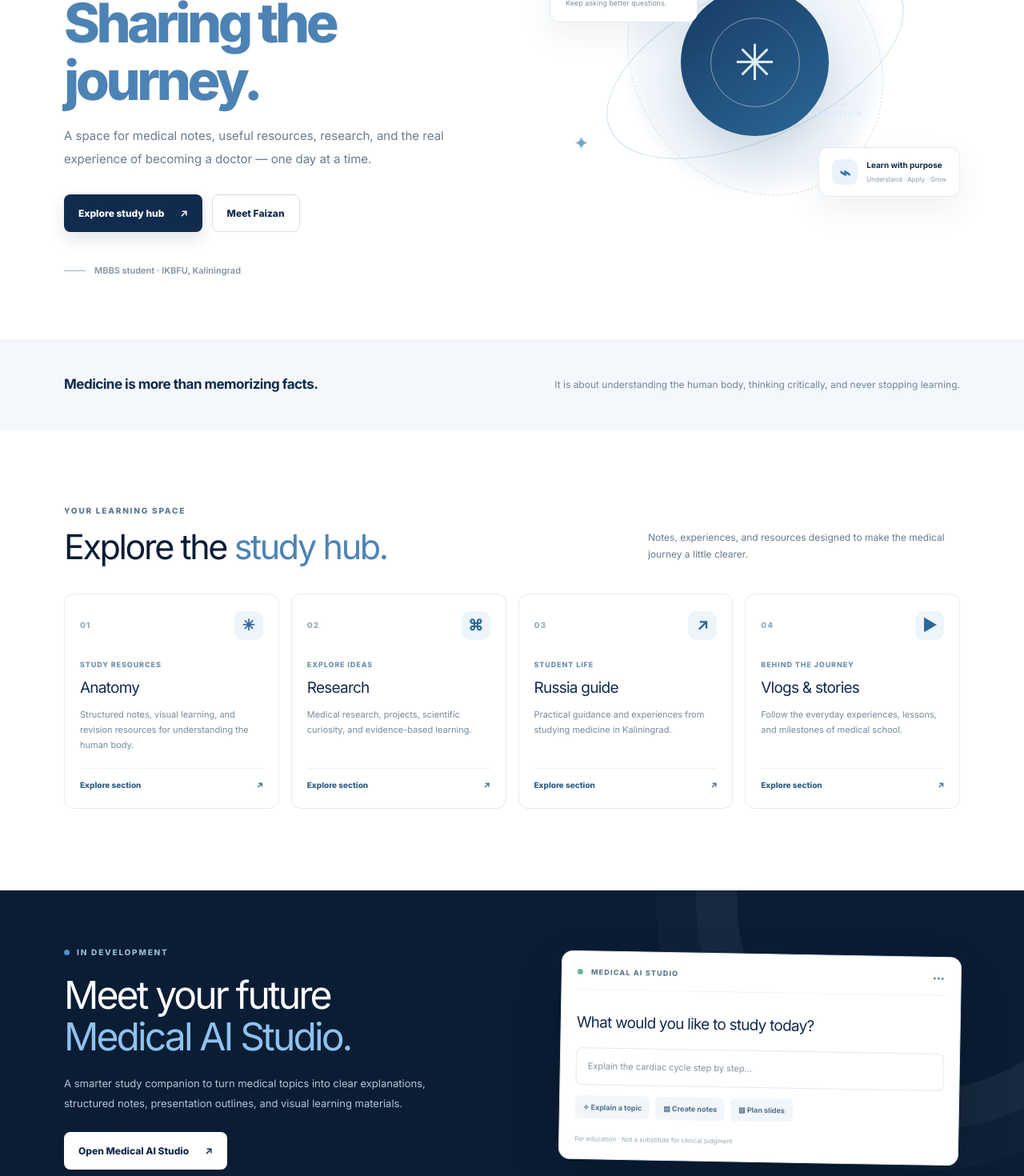
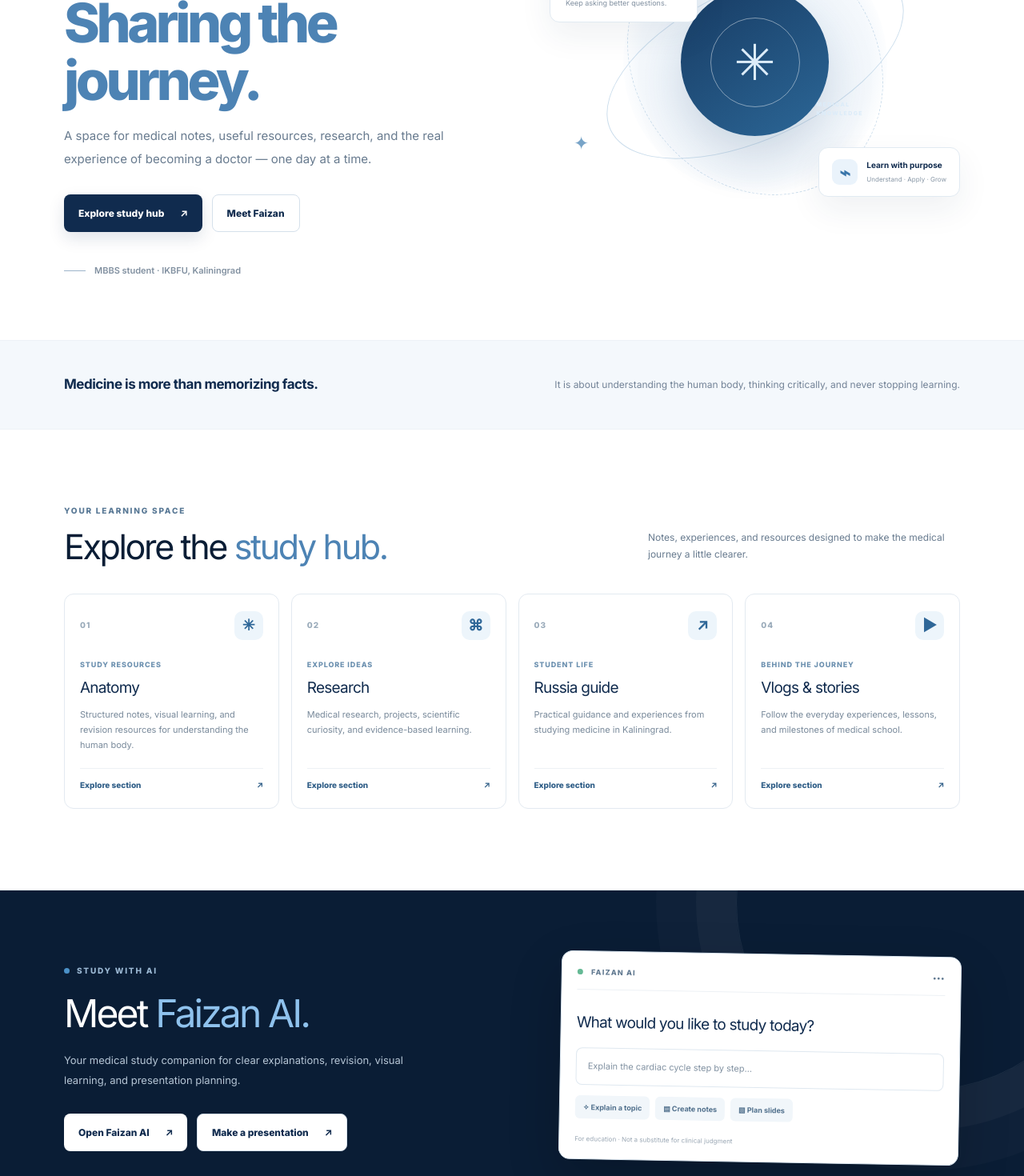
Before and after one commit to mdfaizan220163/med-student-site, a Next.js app: page / in a window 1280 px wide. Shown: the part 340-1810 px from the top of the page at 80% size. Built offline with nearby package versions, Linux system fonts and the light colour scheme.

Commit message:
Feature Faizan AI and presentation maker on homepage

```diff
--- a/app/page.tsx
+++ b/app/page.tsx
@@ -1,58 +1,18 @@
 import Link from "next/link";
-
 const sections = [
   { n: "01", title: "Anatomy", tag: "Study resources", text: "Structured notes, visual learning, and revision resources for understanding the human body.", href: "/anatomy", icon: "✳" },
   { n: "02", title: "Research", tag: "Explore ideas", text: "Medical research, projects, scientific curiosity, and evidence-based learning.", href: "/faizan", icon: "⌘" },
   { n: "03", title: "Russia guide", tag: "Student life", text: "Practical guidance and experiences from studying medicine in Kaliningrad.", href: "/russia", icon: "↗" },
   { n: "04", title: "Vlogs & stories", tag: "Behind the journey", text: "Follow the everyday experiences, lessons, and milestones of medical school.", href: "/vlogs", icon: "▶" },
 ];
-
 export default function Home() {
-  return (
-    <main>
-      <section className="hero wrap">
-        <div className="hero-copy">
-          <div className="eyebrow"><span className="dot" /> MEDICINE · LEARNING · CURIOSITY</div>
-          <h1>Learning medicine.<br /><span>Sharing the journey.</span></h1>
-          <p className="hero-lead">A space for medical notes, useful resources, research, and the real experience of becoming a doctor — one day at a time.</p>
-          <div className="hero-actions">
-            <Link href="/anatomy" className="btn btn-primary">Explore study hub <span>↗</span></Link>
-            <Link href="/about" className="btn btn-outline">Meet Faizan</Link>
-          </div>
-          <div className="hero-caption"><span /> MBBS student · IKBFU, Kaliningrad</div>
-        </div>
-        <div className="hero-visual" aria-label="Medical learning artwork">
-          <div className="orbit orbit-a" /><div className="orbit orbit-b" />
-          <div className="visual-plus">+</div><div className="visual-star">✦</div>
-          <div className="visual-core"><div className="core-ring">✳</div><small>MEDICAL<br />KNOWLEDGE</small></div>
-          <div className="float-card float-top"><small>THE STUDY MINDSET</small><strong>Curiosity<br />meets science.</strong><span>Keep asking better questions.</span></div>
-          <div className="float-card float-bottom"><b>⌁</b><div><strong>Learn with purpose</strong><span>Understand · Apply · Grow</span></div></div>
-        </div>
-      </section>
-
-      <section className="statement"><div className="wrap statement-inner"><strong>Medicine is more than memorizing facts.</strong><span>It is about understanding the human body, thinking critically, and never stopping learning.</span></div></section>
-
-      <section className="wrap study" id="study-hub">
-        <div className="section-head"><div><div className="eyebrow">YOUR LEARNING SPACE</div><h2>Explore the <span>study hub.</span></h2></div><p>Notes, experiences, and resources designed to make the medical journey a little clearer.</p></div>
-        <div className="study-grid">
-          {sections.map((item) => <Link href={item.href} className="study-card" key={item.n}>
-            <div className="card-top"><span>{item.n}</span><b>{item.icon}</b></div>
-            <small className="card-tag">{item.tag}</small><h3>{item.title}</h3><p>{item.text}</p>
-            <div className="card-foot">Explore section <span>↗</span></div>
-          </Link>)}
-        </div>
-      </section>
-
-      <section className="ai-band"><div className="wrap ai-inner">
-        <div className="ai-copy"><div className="eyebrow light"><span className="dot" /> IN DEVELOPMENT</div><h2>Meet your future<br /><span>Medical AI Studio.</span></h2>
-          <p>A smarter study companion to turn medical topics into clear explanations, structured notes, presentation outlines, and visual learning materials.</p>
-          <Link href="/ai-studio" className="btn btn-white">Open Medical AI Studio <span>↗</span></Link>
-        </div>
-        <div className="ai-window"><div className="window-head"><i /> MEDICAL AI STUDIO <span>•••</span></div><h3>What would you like to study today?</h3><div className="fake-prompt">Explain the cardiac cycle step by step…</div><div className="tool-chips"><span>✧ Explain a topic</span><span>▤ Create notes</span><span>▧ Plan slides</span></div><small>For education · Not a substitute for clinical judgment</small></div>
-      </div></section>
-
-      <section className="wrap about"><div className="monogram">MF<span>.</span></div><div><div className="eyebrow">A LITTLE ABOUT ME</div><h2>Hi, I’m Faizan.</h2><p>I’m a medical student documenting what I learn, the questions I explore, and the experiences that shape my path in medicine. This website is my growing notebook — and a place to connect with fellow learners.</p><Link href="/about" className="inline-link">More about my journey ↗</Link></div></section>
-      <section className="contact-band"><div className="wrap contact-inner"><div><div className="eyebrow">LET’S CONNECT</div><h2>Curious minds learn better together.</h2></div><Link href="/contact" className="btn btn-primary">Get in touch <span>↗</span></Link></div></section>
-    </main>
-  );
+ return <main>
+  <section className="hero wrap"><div className="hero-copy"><div className="eyebrow"><span className="dot" /> MEDICINE · LEARNING · CURIOSITY</div><h1>Learning medicine.<br /><span>Sharing the journey.</span></h1><p className="hero-lead">A space for medical notes, useful resources, research, and the real experience of becoming a doctor — one day at a time.</p><div className="hero-actions"><Link href="/anatomy" className="btn btn-primary">Explore study hub <span>↗</span></Link><Link href="/about" className="btn btn-outline">Meet Faizan</Link></div><div className="hero-caption"><span /> MBBS student · IKBFU, Kaliningrad</div></div>
+   <div className="hero-visual" aria-label="Medical learning artwork"><div className="orbit orbit-a" /><div className="orbit orbit-b" /><div className="visual-plus">+</div><div className="visual-star">✦</div><div className="visual-core"><div className="core-ring">✳</div><small>MEDICAL<br />KNOWLEDGE</small></div><div className="float-card float-top"><small>THE STUDY MINDSET</small><strong>Curiosity<br />meets science.</strong><span>Keep asking better questions.</span></div><div className="float-card float-bottom"><b>⌁</b><div><strong>Learn with purpose</strong><span>Understand · Apply · Grow</span></div></div></div></section>
+  <section className="statement"><div className="wrap statement-inner"><strong>Medicine is more than memorizing facts.</strong><span>It is about understanding the human body, thinking critically, and never stopping learning.</span></div></section>
+  <section className="wrap study" id="study-hub"><div className="section-head"><div><div className="eyebrow">YOUR LEARNING SPACE</div><h2>Explore the <span>study hub.</span></h2></div><p>Notes, experiences, and resources designed to make the medical journey a little clearer.</p></div><div className="study-grid">{sections.map((item) => <Link href={item.href} className="study-card" key={item.n}><div className="card-top"><span>{item.n}</span><b>{item.icon}</b></div><small className="card-tag">{item.tag}</small><h3>{item.title}</h3><p>{item.text}</p><div className="card-foot">Explore section <span>↗</span></div></Link>)}</div></section>
+  <section className="ai-band"><div className="wrap ai-inner"><div className="ai-copy"><div className="eyebrow light"><span className="dot" /> STUDY WITH AI</div><h2>Meet <span>Faizan AI.</span></h2><p>Your medical study companion for clear explanations, revision, visual learning, and presentation planning.</p><div className="hero-actions"><Link href="/ai-studio" className="btn btn-white">Open Faizan AI <span>↗</span></Link><Link href="/presentation-studio" className="btn btn-outline">Make a presentation <span>↗</span></Link></div></div><div className="ai-window"><div className="window-head"><i /> FAIZAN AI <span>•••</span></div><h3>What would you like to study today?</h3><div className="fake-prompt">Explain the cardiac cycle step by step…</div><div className="tool-chips"><span>✧ Explain a topic</span><span>▤ Create notes</span><span>▧ Plan slides</span></div><small>For education · Not a substitute for clinical judgment</small></div></div></section>
+  <section className="wrap about"><div className="monogram">MF<span>.</span></div><div><div className="eyebrow">A LITTLE ABOUT ME</div><h2>Hi, I’m Faizan.</h2><p>I’m a medical student documenting what I learn, the questions I explore, and the experiences that shape my path in medicine. This website is my growing notebook — and a place to connect with fellow learners.</p><Link href="/about" className="inline-link">More about my journey ↗</Link></div></section>
+  <section className="contact-band"><div className="wrap contact-inner"><div><div className="eyebrow">LET’S CONNECT</div><h2>Curious minds learn better together.</h2></div><Link href="/contact" className="btn btn-primary">Get in touch <span>↗</span></Link></div></section>
+ </main>;
 }
```
